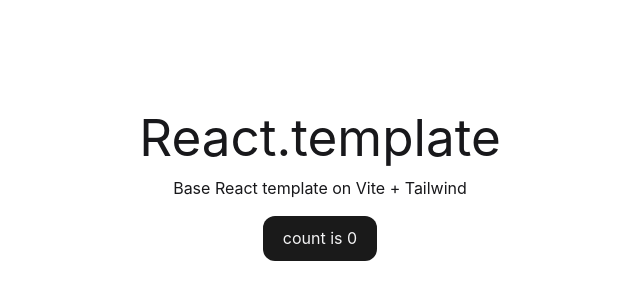
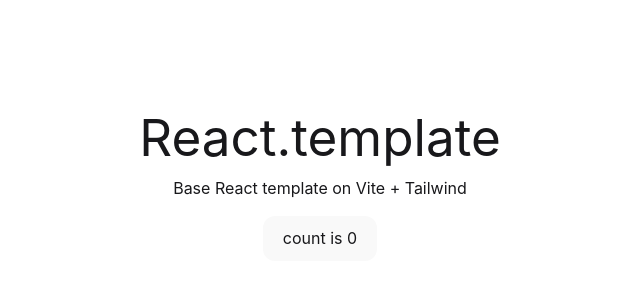
Before and after one commit to indiodev/react.template, a React (Vite) app: page / in a window 1280 px wide. Shown: the part 212-512 px from the top of the page, without its empty margins (320-960 px from the left). Built offline with nearby package versions, Linux system fonts and the light colour scheme.

Commit message:
:ambulance: Changes

```diff
--- a/index.html
+++ b/index.html
@@ -2,12 +2,22 @@
 <html lang="en">
 	<head>
 		<meta charset="UTF-8" />
-    <link rel="icon" type="image/svg+xml" href="/vite.svg" />
-    <meta name="viewport" content="width=device-width, initial-scale=1.0" />
-    <title>Vite + React + TS</title>
+		<link
+			rel="icon"
+			type="image/svg+xml"
+			href="/vite.svg"
+		/>
+		<meta
+			name="viewport"
+			content="width=device-width, initial-scale=1.0"
+		/>
+		<title>React Template</title>
 	</head>
 	<body>
 		<div id="root"></div>
-    <script type="module" src="/src/main.tsx"></script>
+		<script
+			type="module"
+			src="/src/main.tsx"
+		></script>
 	</body>
 </html>
--- a/src/App.tsx
+++ b/src/App.tsx
@@ -1,15 +1,15 @@
 import { useState } from 'react';
 
-function App() {
+export function App() {
 	const [count, setCount] = useState(0);
 
 	return (
-		<section className="dark:bg-zinc-900 h-screen w-screen flex flex-col items-center justify-center text-zinc-900 dark:text-zinc-100">
+		<section className="bg-[#ffffff] dark:bg-[#242424] h-screen w-screen flex flex-col items-center justify-center text-zinc-900 dark:text-zinc-100">
 			<h1 className="text-[3.2em]">React.template</h1>
 			<p>Base React template on Vite + Tailwind</p>
 			<div className="py-4">
 				<button
-					className="rounded-xl bg-[#1a1a1a] text-zinc-100 dark:text-[#1a1a1a] dark:bg-zinc-100 py-[0.6em] px-[1.2em] border border-transparent"
+					className="rounded-xl bg-[#f9f9f9]  dark:bg-zinc-100 py-[0.6em] px-[1.2em] border border-transparent"
 					onClick={() => setCount((count) => count + 1)}
 				>
 					count is {count}
@@ -18,5 +18,3 @@
 		</section>
 	);
 }
-
-export default App;
--- a/src/index.css
+++ b/src/index.css
@@ -5,7 +5,6 @@
 @layer base {
 	html {
 		font-family: Inter, system-ui, Avenir, Helvetica, Arial, sans-serif;
-		color-scheme: light dark;
 	}
 
 	/* Firefox */
@@ -32,15 +31,4 @@
 			font-size: 87.5%;
 		}
 	}
-
-	@media (prefers-color-scheme: light) {
-		:root {
-			color: #213547;
-			background-color: #ffffff;
-		}
-
-		button {
-			background-color: #f9f9f9;
-		}
-	}
 }
--- a/src/main.tsx
+++ b/src/main.tsx
@@ -1,6 +1,6 @@
 import React from 'react';
 import ReactDOM from 'react-dom/client';
-import App from './App';
+import { App } from './App';
 import './index.css';
 
 ReactDOM.createRoot(document.getElementById('root') as HTMLElement).render(
```
Lines whose indentation alone changed are shown as unchanged.
